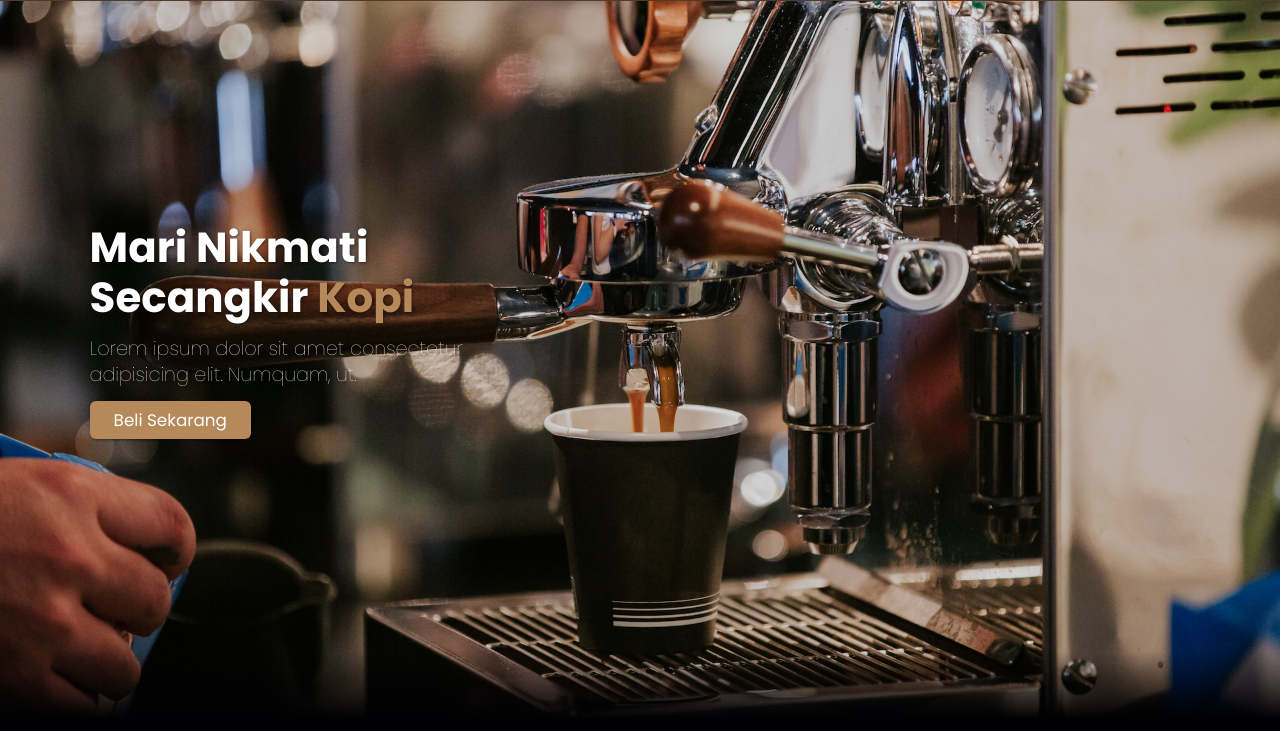
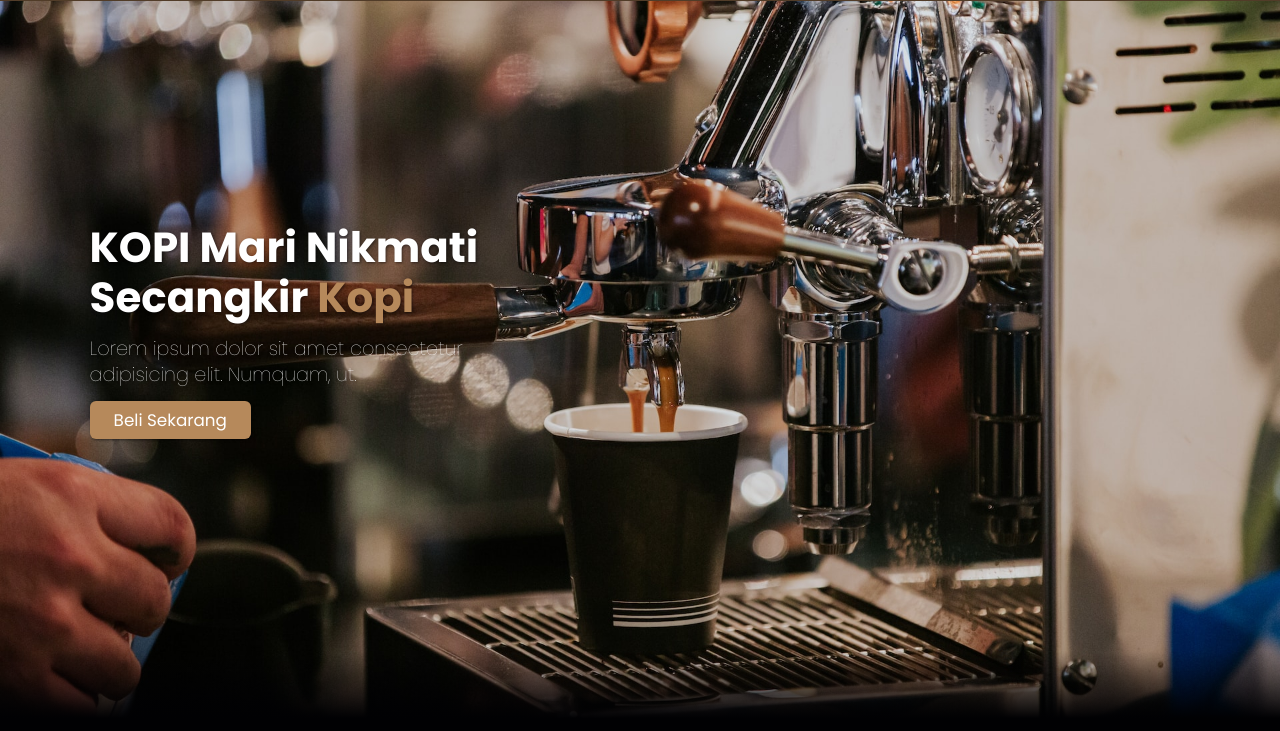
Before and after one commit to Mizanagi/kedai-kopi-kenangan-senja, a plain HTML site: page index.html in a window 1280 px wide. Shown: the part 69-800 px from the top of the page. Drawn offline with nearby package versions, Linux system fonts and the light colour scheme.

Commit message:
Mengubah judul website

```diff
--- a/index.html
+++ b/index.html
@@ -42,7 +42,7 @@
     <!--Hero Section Start-->
     <section class="hero" id="home">
       <main class="content">
-        <h1>Mari Nikmati Secangkir <span>Kopi</span></h1>
+        <h1>KOPI Mari Nikmati Secangkir <span>Kopi</span></h1>
         <p>Lorem ipsum dolor sit amet consectetur adipisicing elit. Numquam, ut.</p>
         <a href="#" class="cta">Beli Sekarang</a>
       </main>
```
